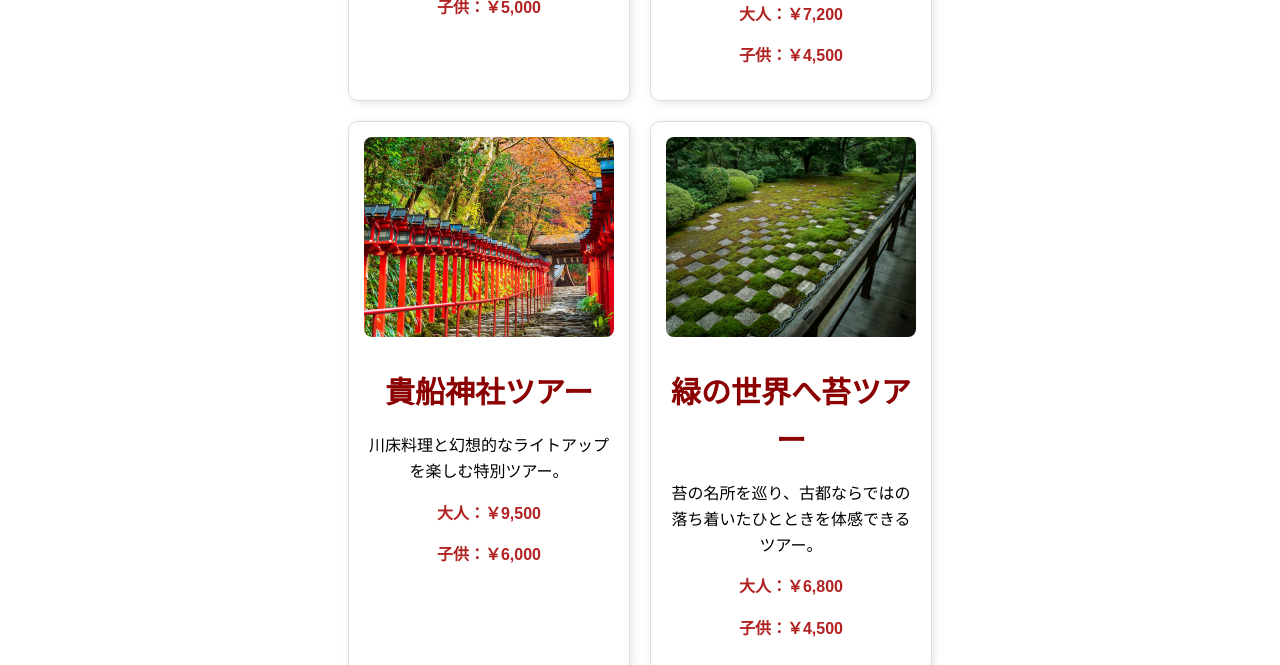
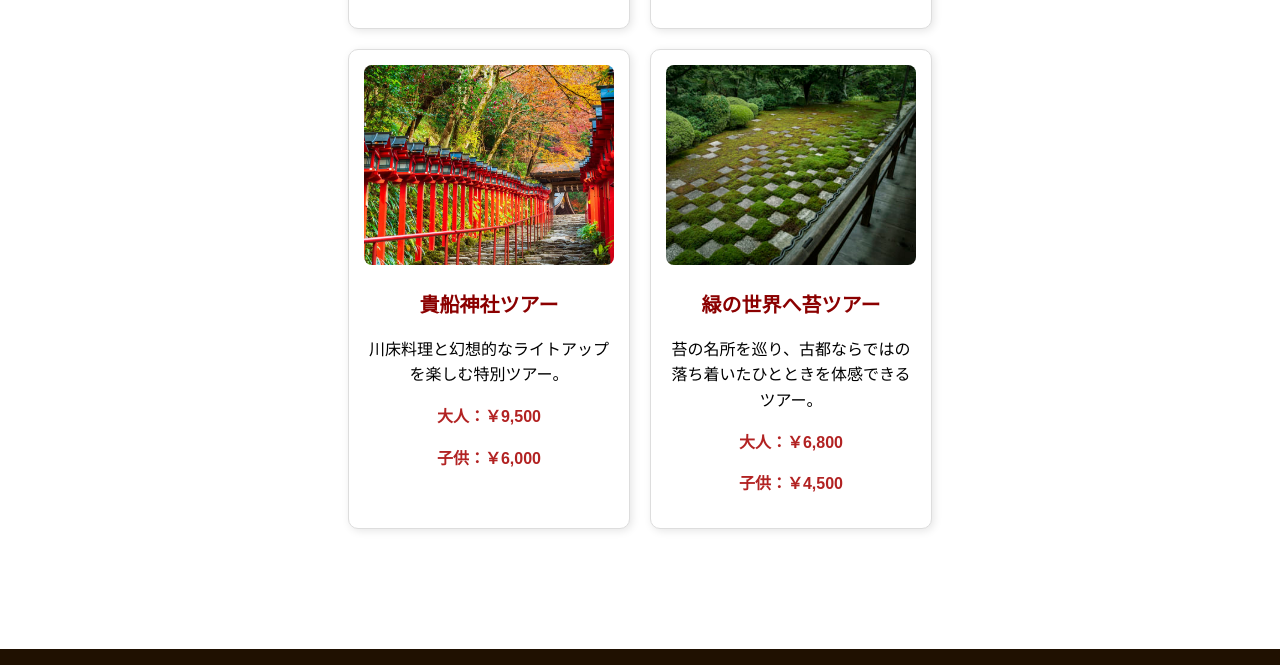
Before and after one commit to nonoka419/kyonavi-travel, a plain HTML site: page tours.html in a window 1280 px wide. Shown: the part 712-1377 px from the top of the page. Drawn offline with Linux system fonts and the light colour scheme.

Commit message:
Update style.css

```diff
--- a/style.css
+++ b/style.css
@@ -64,7 +64,7 @@ main {
 
 h2 {
   color: #8b0000;
-  font-size: 30px;
+  font-size: 20px;
   text-align: center;
   margin-bottom: 10px;
 }
@@ -103,10 +103,10 @@ h2 {
 }
 
 .tour-list {
-  display: flex;           /* 横並びにする */
-  gap: 20px;               /* カードの間の余白 */
-  justify-content: center; /* 中央に配置 */
-  flex-wrap: wrap;         /* 画面が狭いときは折り返し */
+  display: flex;
+  gap: 20px;
+  justify-content: center;
+  flex-wrap: wrap;
   padding: 20px;
 }
 
```
